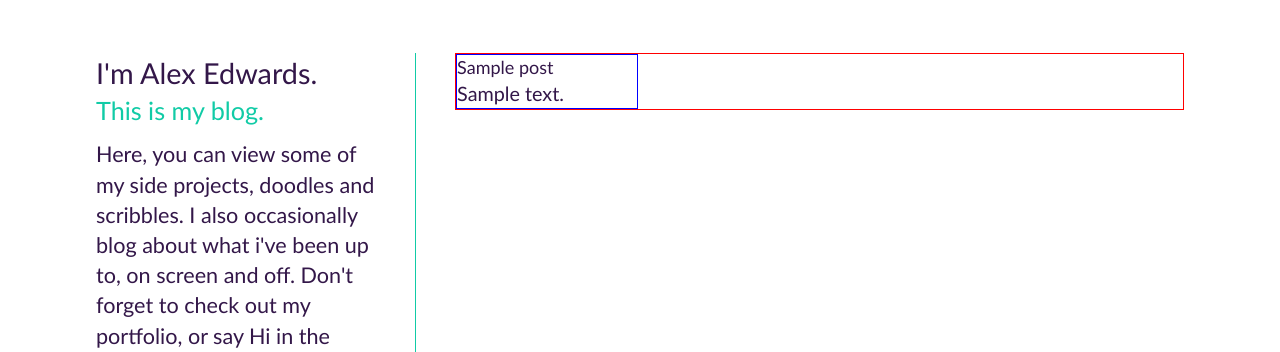
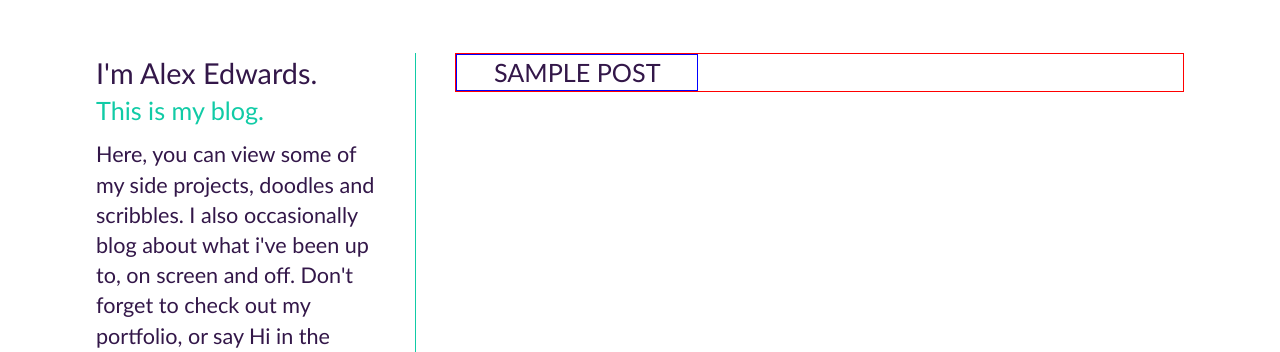
Before and after one commit to Alexed93/portfolio-site-blog, a WordPress theme: template content/themes/portfolio-blog-theme/front-page.php in a window 1280 px wide. Shown: the part 73-425 px from the top of the page. Run offline with PHP 8.4 and a stand-in for WordPress, Linux system fonts and the light colour scheme; the site name, menu and one post (Sample post) are stand-ins, and other content is empty.

Commit message:
End of play

```diff
--- a/content/themes/portfolio-blog-theme/assets/app/scss/interface/_section.scss
+++ b/content/themes/portfolio-blog-theme/assets/app/scss/interface/_section.scss
@@ -43,7 +43,11 @@
 /* $. Elements
 \*----------------------------------------------------------------*/
 
-
+.section__content {
+    border: 1px solid red;
+    float: right;
+    width: 67%;
+}
 
 /* $. Themes
 \*----------------------------------------------------------------*/
--- a/content/themes/portfolio-blog-theme/assets/app/scss/layout/_grid.scss
+++ b/content/themes/portfolio-blog-theme/assets/app/scss/layout/_grid.scss
@@ -1,8 +1,5 @@
 .grid--posts {
-    border: 1px solid red;
-    float: right;
-    height: 100%;
-    width: 67%;
+
 }
 
 .grid__item {
--- a/content/themes/portfolio-blog-theme/front-page.php
+++ b/content/themes/portfolio-blog-theme/front-page.php
@@ -21,27 +21,31 @@
 
 
 <main class="section | section__main">
-    <div class="container">
+    <div class="container | cf">
     <?php get_sidebar(); ?>
-
+        <div class="section__content">
             <div class="grid | grid--compact | grid--posts" onclick="">
                 <?php if ( have_posts() ): ?>
                     <?php while ( have_posts() ): ?>
                         <?php the_post(); ?>
-                    <div class="grid__item | grid__item--3-12-bp4">
-                        <?php the_title(); ?>
 
-                        <?php if ( $post->post_excerpt ): ?>
-                            <?php echo get_the_excerpt(); ?>
-                        <?php endif; ?>
+                            <div class="grid__item | grid__item--4-12-bp4 | grid__item--3-12-bp6">
+                                <div class="work_item | u-align-center">
+                                    <div class="work_image"><?php the_post_thumbnail(); ?></div>
+                                    <div class="work_overlay"></div>
+                                    <a class="work_link" href="#">
+                                        <h2 class="u-style-uppercase | beta"><?php the_title(); ?></h2>
+                                        <?php if ( $post->post_excerpt ): ?><div class="delta"><?php the_excerpt(); ?></div><?php endif; ?>
+                                    </a>
+                                </div>
+                            </div>
 
-                        <?php the_content(); ?>
-                    </div>
                     <?php endwhile; ?>
                 <?php else: ?>
                     <?php get_template_part('views/errors/404-posts'); ?>
                 <?php endif; ?>
             </div>
+        </div>
     </div> <!-- .container -->
 </main>
 
--- a/content/themes/portfolio-blog-theme/index.php
+++ b/content/themes/portfolio-blog-theme/index.php
@@ -20,6 +20,7 @@
 <main class="section">
     <div class="container">
         <?php if ( have_posts() ): ?>
+
             <?php while ( have_posts() ): ?>
                 <?php the_post(); ?>
 
@@ -34,6 +35,7 @@
                 </article>
 
             <?php endwhile; ?>
+
         <?php else: ?>
             <?php get_template_part( 'views/errors/404-posts' ); ?>
         <?php endif; ?>
--- a/content/themes/portfolio-blog-theme/lib/config/admin.php
+++ b/content/themes/portfolio-blog-theme/lib/config/admin.php
@@ -164,6 +164,7 @@
     remove_post_type_support( 'page', 'custom-fields' );
 
     add_post_type_support( 'page', 'excerpt' );
+    add_theme_support( 'post-thumbnails' );
 }
 
 add_action( 'init', 'wpst_update_post_type_features' );
```
Also changed, not shown: content/themes/portfolio-blog-theme/assets/dist/css/ie.css, content/themes/portfolio-blog-theme/assets/dist/css/styles.css, 2 other files. Lines whose indentation alone changed are shown as unchanged.
